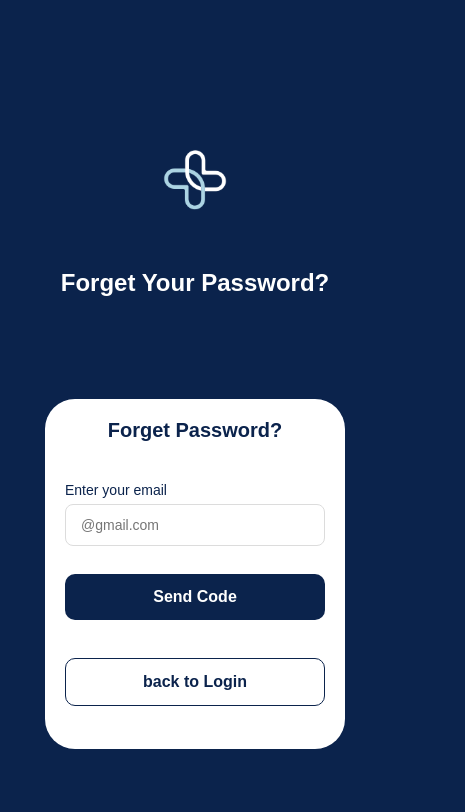
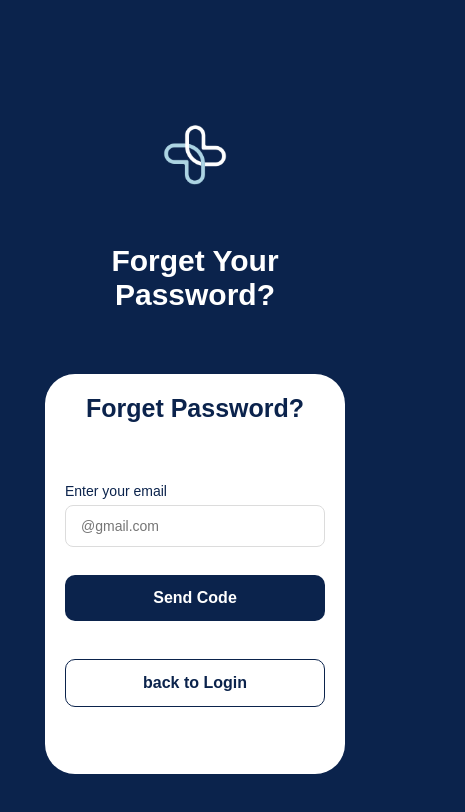
Before and after one commit to MindMate-Project/Web, a React (Create React App) app: page /api/auth/forgot-password in a window 390 px wide. Shown: the top 812 px of the page, 465 px wide, since content can reach past the window. Built offline with nearby package versions, Linux system fonts and the light colour scheme.

Commit message:
fix responsive of forget

```diff
--- a/src/components/Auth/ForgetPassword.css
+++ b/src/components/Auth/ForgetPassword.css
@@ -14,7 +14,6 @@ body {
 .fo-pass .container {
     max-width: 1300px;
     width: 100%;
-    /* height: 700px; */
     display: flex;
     color: white;
 }
@@ -131,29 +130,46 @@ body {
 
 @media (max-width: 768px) {
     .fo-pass .container {
+        max-width: 450px;
         flex-direction: column;
         align-items: center;
         justify-content: center;
         gap: 40px;
     }
-
     .fo-pass .left {
         margin-right: 0;
         align-items: center;
         text-align: center;
     }
+    .fo-pass .right {
+        width: 400px;
+    }
 }
 
 @media (max-width: 480px) {
-    .fo-pass .right .card {
+    .fo-pass .container {
+        max-width: 300px;
+    }
+    .fo-pass .left {
+        width: 100%;
+        margin-right: 0;
+        align-items: center;
+        text-align: center;
+    }
+     .fo-pass .right {
         width: 300px;
-        height: 350px;
-    }
-    .fo-pass .left h2 {
-        font-size: 24px;
-    }
-    .fo-pass .card-title {
-        font-size: 20px;
-        margin-bottom: 40px;
     }
 }
+@media (max-width: 320px) {
+    .fo-pass .container {
+        max-width: 280px;
+    }
+    .fo-pass .left {
+        margin-right: 0;
+        align-items: center;
+        text-align: center;
+    }
+     .fo-pass .right {
+        width: 100%;
+    }
+}
```
